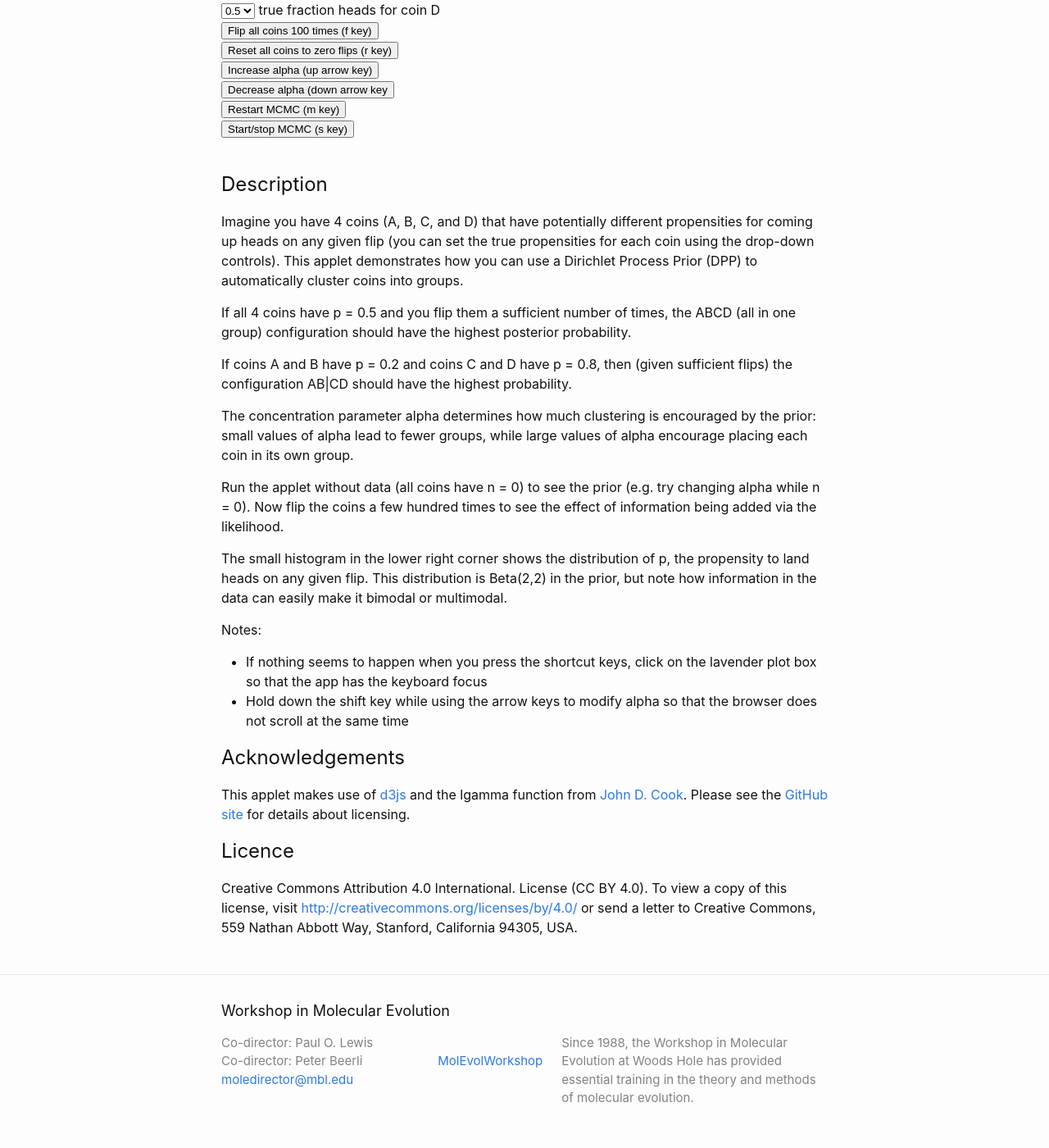
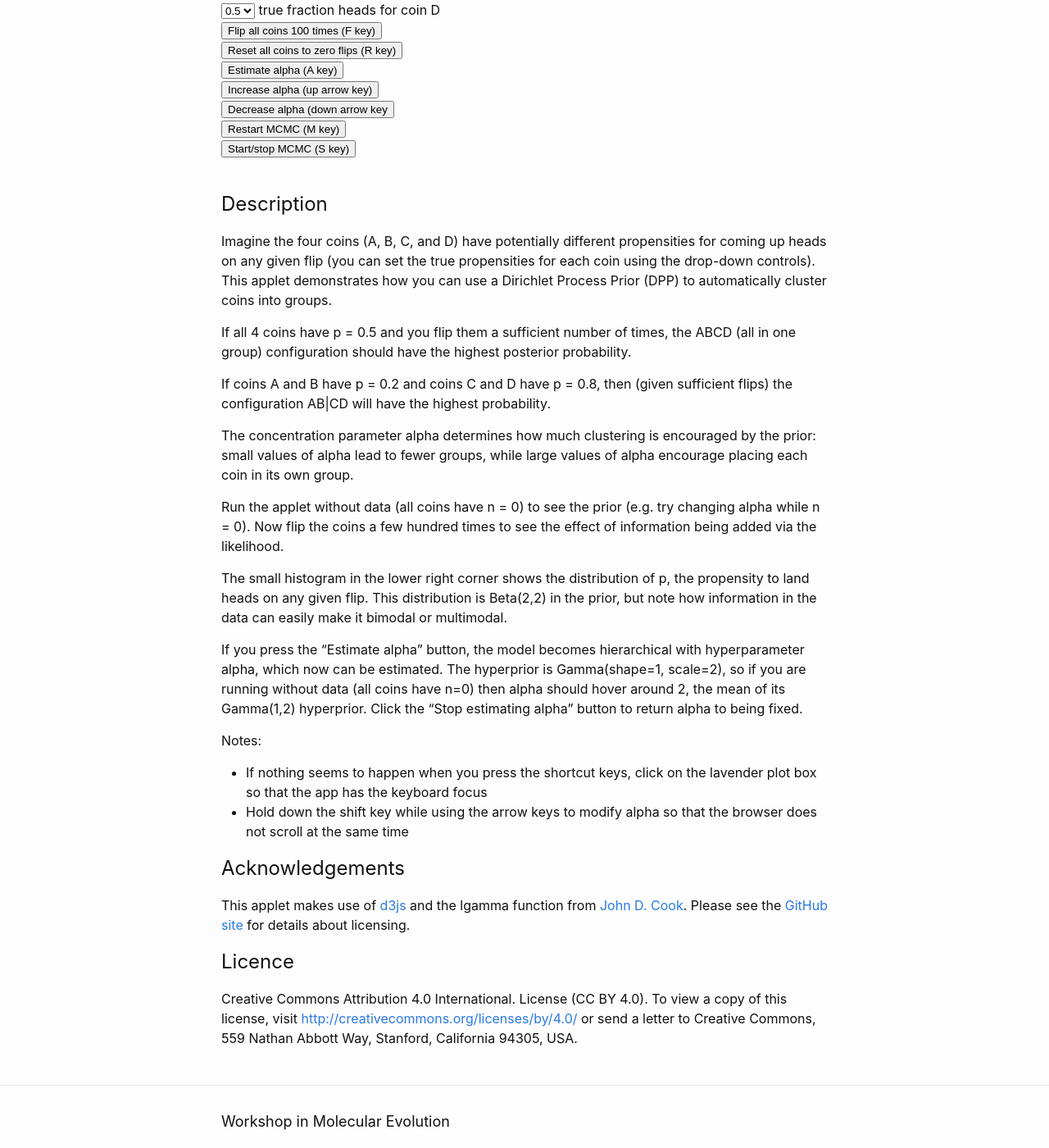
Before and after one commit to molevolworkshop/molevolworkshop.github.io, a Jekyll site: the page built from applets/dpp.md, in a window 1280 px wide and 1400 px high, scrolled down 899 px. Shown: the whole window at 82% size. Built offline with Jekyll 4.4.1, drawn with Linux system fonts in a browser that asks for light colours; some of the changed lines change nothing that is shown.

Commit message:
added ability to estimate alpha

```diff
--- a/applets/dpp.md
+++ b/applets/dpp.md
@@ -33,15 +33,27 @@
     const wstatebox  = 125;
     const hstatebox  =  75;
 
-    const color_alloc_hist = "navy";
-
     let alpha        = 2;      // concentration parameter
     let alphamin     = 0.1
+    let hierarchical_model = false;
 
     let maxflips     = 2000;   // maximum number of coinflips allowed
 
-    let prior_a      = 2;      // G0 is Beta(prior_a, prior_b)
+    // G0 is Beta(prior_a, prior_b)
+    let prior_a      = 2;
     let prior_b      = 2;
+    let delta        = 0.3;    // half the width of the p proposal window
+
+    // alpha has hyperprior Gamma(alpha_hyperprior_shape, alpha_hyperprior_scale)
+    let alpha_hyperprior_shape = 1;
+    let alpha_hyperprior_scale = 2;
+
+    let estimate_alpha_button = null;
+    let increase_alpha_button = null;
+    let decrease_alpha_button = null;
+    let alpha_text_element = null;
+    let sum_alpha = alpha;
+    let num_alpha = 1;
 
     const iteration_milisecs = 10;
     let iterating = false;
@@ -295,7 +307,7 @@
         .style("text-anchor", "end")
         .text("alpha = ");
 
-    plot_svg.append("text")
+    alpha_text_element = plot_svg.append("text")
         .attr("id", "alphavalue")
         .attr("x", xinfo + 3)
         .attr("y", yinfoscale(20))
@@ -420,10 +432,14 @@
     const config_nfact = [6,2,2,1,1,2,1,1,1,2,1,1,1,1,1];
     let config_prob    = [0,0,0,0,0,0,0,0,0,0,0,0,0,0,0];
 
+    function drawFromBetaDist(a,b) {
+        let x = lot.gamma(a,1);
+        let y = lot.gamma(b,1);
+        return x/(x+y);
+    }
+
     function drawFromG0() {
-        let a = lot.gamma(prior_a,1);
-        let b = lot.gamma(prior_b,1);
-        return a/(a+b);
+        return drawFromBetaDist(prior_a, prior_b);
     }
 
     function binGZero(g0) {
@@ -530,6 +546,12 @@
         if (i != 3 && allocation[i] == allocation[3])
             return false;
         return true;
+    }
+
+    function logPrior(p) {
+        let logp = log_gamma(prior_a + prior_b) - log_gamma(prior_a) - log_gamma(prior_b);
+        logp += (prior_a - 1)*Math.log(p) + (prior_b - 1)*Math.log(1 - p);
+        return logp;
     }
 
     function logLikelihood(y, n, p) {
@@ -686,53 +708,38 @@
         total_count++;
         if (phi.length == 4)
             current_config = 14;
-            //config_counts[14]++;
         else if (phi.length == 3) {
             if (allocation[0] == allocation[1])
                 current_config = 4;
-                //config_counts[4]++;
             else if (allocation[0] == allocation[2])
                 current_config = 7;
-                //config_counts[7]++;
             else if (allocation[1] == allocation[2])
                 current_config = 10;
-                //config_counts[10]++;
             else if (allocation[0] == allocation[3])
                 current_config = 11;
-                //config_counts[11]++;
             else if (allocation[1] == allocation[3])
                 current_config = 12;
-                //config_counts[12]++;
             else if (allocation[2] == allocation[3])
                 current_config = 13;
-                //config_counts[13]++;
         }
         else if (phi.length == 2) {
             if (allocation[0] == allocation[1] && allocation[1] == allocation[2])
                 current_config = 1;
-                //config_counts[1]++;
             else if (allocation[0] == allocation[1] && allocation[1] == allocation[3])
                 current_config = 2;
-                //config_counts[2]++;
             else if (allocation[0] == allocation[1] && allocation[2] == allocation[3])
                 current_config = 3;
-                //config_counts[3]++;
             else if (allocation[0] == allocation[2] && allocation[2] == allocation[3])
                 current_config = 5;
-                //config_counts[5]++;
             else if (allocation[0] == allocation[2] && allocation[1] == allocation[3])
                 current_config = 6;
-                //config_counts[6]++;
             else if (allocation[0] == allocation[3] && allocation[1] == allocation[2])
                 current_config = 8;
-                //config_counts[8]++;
             else if (allocation[1] == allocation[2] && allocation[2] == allocation[3])
                 current_config = 9;
-                //config_counts[9]++;
         }
         else
             current_config = 0;
-            //config_counts[0]++;
         config_counts[current_config]++;
     }
 
@@ -758,6 +765,77 @@
         }
     }
 
+    function updatePhi() {
+        for (let i = 0; i < phi.length; i++) {
+            // propose new value for phi[i]
+            let phi_prev = phi[i];
+            let phi_new = lot.uniform(phi_prev - delta, phi_prev + delta);
+
+            // reflect back into [0,1] if necessary
+            if (phi_new > 1.0)
+                phi_new = 1.0 - (phi_new - 1.0);
+            else if (phi_new < 0.0)
+                phi_new = -phi_new;
+
+            // calculate log-likelihoods
+            let lnL_prev = 0.0;
+            let lnL_new = 0.0;
+            let n = 0;
+            for (let j = 0; j < 4; j++) {
+                if (allocation[j] == i) {
+                    // coin j is currently assigned to category i
+                    n++;
+                    lnL_prev += logLikelihood(coininfo[j].y, coininfo[j].n, phi_prev);
+                    lnL_new  += logLikelihood(coininfo[j].y, coininfo[j].n, phi_new);
+                }
+            }
+
+            // calculate log-priors
+            let lnP_prev = logPrior(phi_prev);
+            let lnP_new  = logPrior(phi_new);
+
+            // calculate log-posterior-kernels
+            let log_kernel_prev = lnL_prev + lnP_prev;
+            let log_kernel_new  = lnL_new  + lnP_new;
+
+            // calculate log acceptance ratio
+            let logR = log_kernel_new - log_kernel_prev;
+            let logu = Math.log(lot.uniform(0,1));
+            if (logu < logR) {
+                phi[i] = phi_new;
+            }
+            binGZero(phi[i]);
+        }
+    }
+
+   function updateAlpha() {
+        if (hierarchical_model) {
+            // Use method described in left column, p. 585 in
+            // MD Escobar and M West. 1995. Bayesian density estimation
+            // and inference using mixtures. JASA 90(430):577-588.
+
+            // let k equal current number of categories
+            let k = phi.length;
+
+            // sample eta value given alpha and n (always 4)
+            let n = 4;
+            let eta = drawFromBetaDist(alpha + 1, n);
+            let log_eta = Math.log(eta);
+
+            // sample new alpha given k and eta
+            let gamma_scale = 1.0/(1/alpha_hyperprior_scale - log_eta);
+            let pi_eta = (alpha_hyperprior_shape + k - 1)/(alpha_hyperprior_shape + k - 1 + n*gamma_scale);
+            let gamma1 = lot.gamma(alpha_hyperprior_shape + k,     gamma_scale);
+            let gamma2 = lot.gamma(alpha_hyperprior_shape + k - 1, gamma_scale);
+            alpha = pi_eta*gamma1 + (1 - pi_eta)*gamma2;
+
+            sum_alpha += alpha;
+            num_alpha += 1;
+            let mean_alpha = sum_alpha/num_alpha;
+            alpha_text_element.text(mean_alpha.toFixed(1));
+        }
+   }
+
     function restartMCMC() {
         phi = [];
         phi.push(drawFromG0());
@@ -766,6 +844,10 @@
         config_counts  = [1,0,0,0,0,0,0,0,0,0,0,0,0,0,0];
         current_config = 0;
         resetGZeroCounts();
+
+        sum_alpha = alpha;
+        num_alpha = 1;
+
         updateAllocationHistogram();
         updateGZeroHistogram();
         updateInfo();
@@ -786,6 +868,8 @@
 
     function nextIteration() {
         updateAllocationVector();
+        updatePhi();
+        updateAlpha();
         updateGZeroHistogram();
         updateAllocationHistogram();
     }
@@ -822,26 +906,51 @@
         restartMCMC();
     }
 
-    function modifyAlpha(incr) {
-        // alpha  10*alpha     a   incr = +1     incr = -1
-        // -----------------------------------------------
-        //     2        20    20   30/10 = 3   10/10 =   1
-        //  1.01      10.1    10   20/10 = 2    9/10 = 0.9
-        //     1        10    10   20/10 = 2    9/10 = 0.9
-        //  0.99       9.9    10   20/10 = 2    9/10 = 0.9
-        //   0.9         9     9   10/10 = 1    8/10 = 0.8
-        // -----------------------------------------------
-        var a = Math.round(10*alpha);
-        if (incr > 0) {
-            a += (a < 10 ? 1 : 10);
+    function toggleHierarchical() {
+        if (hierarchical_model) {
+            // Going to non-hierarchical model
+            hierarchical_model = false;
+            alpha = Math.round(alpha);
+            if (alpha < 0.1)
+                alpha = 0.1;
+            sum_alpha = alpha;
+            num_alpha = 1;
+            alpha_text_element.text(alpha.toFixed(1));
+            increase_alpha_button.property("disabled", false);
+            decrease_alpha_button.property("disabled", false);
+            estimate_alpha_button.attr("value", "Estimate alpha (A key)");
         }
         else {
-            a -= (a > 10 ? 10 : 1);
+            // Going to hierarchical model
+            hierarchical_model = true;
+            increase_alpha_button.property("disabled", true);
+            decrease_alpha_button.property("disabled", true);
+            estimate_alpha_button.attr("value", "Stop estimating alpha (A key)");
         }
-        alpha = a/10;
-        if (alpha < alphamin)
-            alpha = alphamin;
-        restartMCMC();
+    }
+
+    function modifyAlpha(incr) {
+        if (!hierarchical_model) {
+            // alpha  10*alpha     a   incr = +1     incr = -1
+            // -----------------------------------------------
+            //     2        20    20   30/10 = 3   10/10 =   1
+            //  1.01      10.1    10   20/10 = 2    9/10 = 0.9
+            //     1        10    10   20/10 = 2    9/10 = 0.9
+            //  0.99       9.9    10   20/10 = 2    9/10 = 0.9
+            //   0.9         9     9   10/10 = 1    8/10 = 0.8
+            // -----------------------------------------------
+            var a = Math.round(10*alpha);
+            if (incr > 0) {
+                a += (a < 10 ? 1 : 10);
+            }
+            else {
+                a -= (a > 10 ? 10 : 1);
+            }
+            alpha = a/10;
+            if (alpha < alphamin)
+                alpha = alphamin;
+            restartMCMC();
+        }
     }
 
     // Listen and react to keystrokes
@@ -869,6 +978,10 @@
             // 77 is the "M" key
             restartMCMC();
         }
+        else if (d3.event.keyCode == 65) {
+            // 65 is the "A" key
+            toggleHierarchical();
+        }
         else if (d3.event.keyCode == 38) {
             // 38 is the "up arrow" key
             modifyAlpha(1);
@@ -893,13 +1006,14 @@
     let pchoices = [0.1, 0.2, 0.3, 0.4, 0.5, 0.6, 0.7, 0.8, 0.9];
     let pindex = 4; // index of value selected at start
 
-    var addButton = function(panel, label, onfunc) {
+    function addButton(panel, label, onfunc) {
         var control_div = panel.append("div").append("div")
             .attr("class", "control");
-        control_div.append("input")
+        let btn = control_div.append("input")
             .attr("value",label)
             .attr("type", "button")
             .on("click", onfunc);
+        return btn;
         }
 
     function addDropdown(panel, id, label, choices, selected_index, onfunc) {
@@ -955,23 +1069,26 @@
             flipAllCoins(nflips);
             resetGZeroCounts();
         });
-        addButton(controls_div, "Flip all coins 100 times (f key)", function() {
+        addButton(controls_div, "Flip all coins 100 times (F key)", function() {
             flipAllCoins(100);
         });
-        addButton(controls_div, "Reset all coins to zero flips (r key)", function() {
+        addButton(controls_div, "Reset all coins to zero flips (R key)", function() {
             resetCoins();
             resetGZeroCounts();
         });
-        addButton(controls_div, "Increase alpha (up arrow key)", function() {
+        estimate_alpha_button = addButton(controls_div, "Estimate alpha (A key)", function() {
+            toggleHierarchical();
+        });
+        increase_alpha_button = addButton(controls_div, "Increase alpha (up arrow key)", function() {
             modifyAlpha(1);
         });
-        addButton(controls_div, "Decrease alpha (down arrow key", function() {
+        decrease_alpha_button = addButton(controls_div, "Decrease alpha (down arrow key", function() {
             modifyAlpha(-1);
         });
-        addButton(controls_div, "Restart MCMC (m key)", function() {
+        addButton(controls_div, "Restart MCMC (M key)", function() {
             restartMCMC();
         });
-        addButton(controls_div, "Start/stop MCMC (s key)", function() {
+        addButton(controls_div, "Start/stop MCMC (S key)", function() {
             startOrStop();
         });
     }
@@ -981,17 +1098,19 @@
 <br/>
 
 ## Description
-Imagine you have 4 coins (A, B, C, and D) that have potentially different propensities for coming up heads on any given flip (you can set the true propensities for each coin using the drop-down controls). This applet demonstrates how you can use a Dirichlet Process Prior (DPP) to automatically cluster coins into groups.
+Imagine the four coins (A, B, C, and D) have potentially different propensities for coming up heads on any given flip (you can set the true propensities for each coin using the drop-down controls). This applet demonstrates how you can use a Dirichlet Process Prior (DPP) to automatically cluster coins into groups.
 
 If all 4 coins have p = 0.5 and you flip them a sufficient number of times, the ABCD (all in one group) configuration should have the highest posterior probability.
 
-If coins A and B have p = 0.2 and coins C and D have p = 0.8, then (given sufficient flips) the configuration AB\|CD should have the highest probability.
+If coins A and B have p = 0.2 and coins C and D have p = 0.8, then (given sufficient flips) the configuration AB\|CD will have the highest probability.
 
 The concentration parameter alpha determines how much clustering is encouraged by the prior: small values of alpha lead to fewer groups, while large values of alpha encourage placing each coin in its own group.
 
 Run the applet without data (all coins have n = 0) to see the prior (e.g. try changing alpha while n = 0). Now flip the coins a few hundred times to see the effect of information being added via the likelihood.
 
 The small histogram in the lower right corner shows the distribution of p, the propensity to land heads on any given flip. This distribution is Beta(2,2) in the prior, but note how information in the data can easily make it bimodal or multimodal.
+
+If you press the "Estimate alpha" button, the model becomes hierarchical with hyperparameter alpha, which now can be estimated. The hyperprior is Gamma(shape=1, scale=2), so if you are running without data (all coins have n=0) then alpha should hover around 2, the mean of its Gamma(1,2) hyperprior. Click the "Stop estimating alpha" button to return alpha to being fixed.
 
 Notes:
 * If nothing seems to happen when you press the shortcut keys, click on the lavender plot box so that the app has the keyboard focus
```
